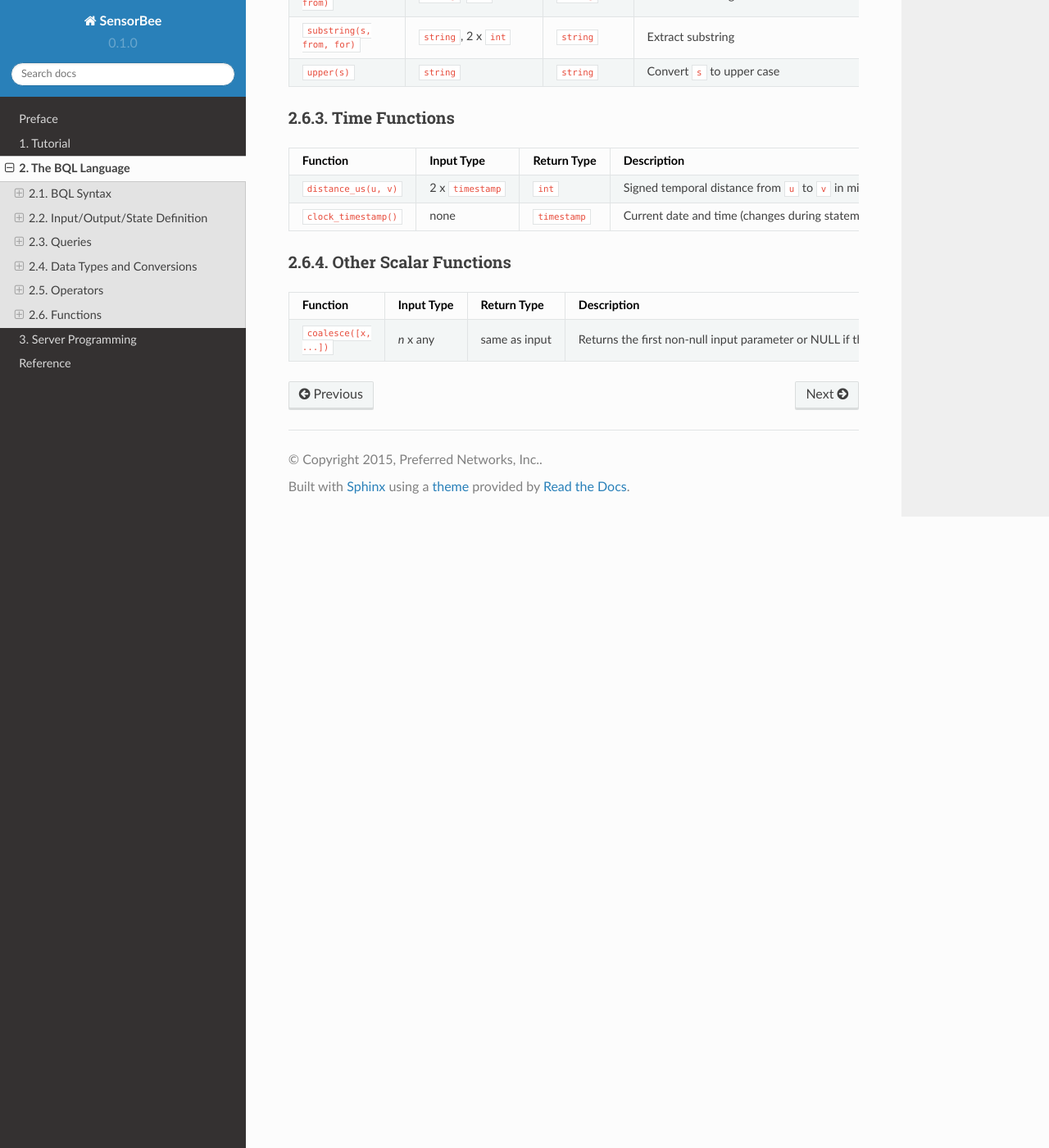
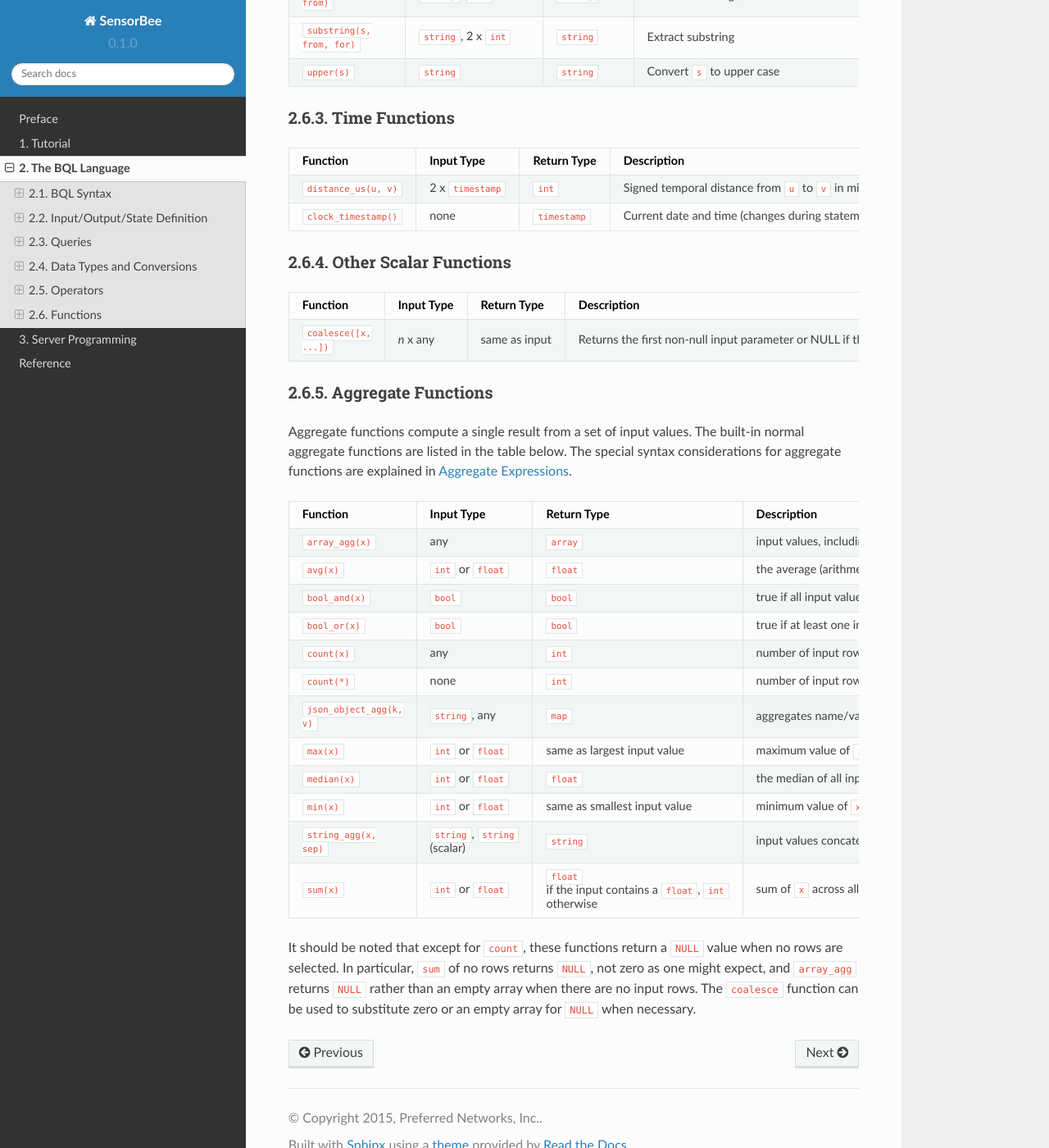
Before and after one commit to sensorbee/docs, a Sphinx documentation site: the page built from source/bql.rst, in a window 1280 px wide and 1400 px high, scrolled down 46800 px. Shown: the whole window at 82% size. Built offline with Sphinx 7.4.7 and the Read the Docs theme 2.0.0, drawn with Linux system fonts in a browser that asks for light colours.

Commit message:
added overview table for aggregate functions

```diff
--- a/source/bql/functions.rst
+++ b/source/bql/functions.rst
@@ -210,3 +210,44 @@ Other Scalar Functions
 | ``coalesce([x, ...])`` | *n* x any  | same as input | Returns the first non-null input parameter | ``coalesce(NULL, 17, 'foo')`` | ``17`` |
 |                        |            |               | or NULL if there is no such parameter      |                               |        |
 +------------------------+------------+---------------+--------------------------------------------+-------------------------------+--------+
+
+
+Aggregate Functions
+===================
+
+Aggregate functions compute a single result from a set of input values.
+The built-in normal aggregate functions are listed in the table below.
+The special syntax considerations for aggregate functions are explained in `Aggregate Expressions`_.
+
++---------------------------+---------------------------------+-----------------------------------+---------------------------------------------------------------+
+| Function                  | Input Type                      | Return Type                       | Description                                                   |
++===========================+=================================+===================================+===============================================================+
+| ``array_agg(x)``          | any                             | ``array``                         | input values, including nulls, concatenated into an array     |
++---------------------------+---------------------------------+-----------------------------------+---------------------------------------------------------------+
+| ``avg(x)``                | ``int`` or ``float``            | ``float``                         | the average (arithmetic mean) of all input values             |
++---------------------------+---------------------------------+-----------------------------------+---------------------------------------------------------------+
+| ``bool_and(x)``           | ``bool``                        | ``bool``                          | true if all input values are true, otherwise false            |
++---------------------------+---------------------------------+-----------------------------------+---------------------------------------------------------------+
+| ``bool_or(x)``            | ``bool``                        | ``bool``                          | true if at least one input value is true, otherwise false     |
++---------------------------+---------------------------------+-----------------------------------+---------------------------------------------------------------+
+| ``count(x)``              | any                             | ``int``                           | number of input rows for which ``x`` is not null              |
++---------------------------+---------------------------------+-----------------------------------+---------------------------------------------------------------+
+| ``count(*)``              | none                            | ``int``                           | number of input rows                                          |
++---------------------------+---------------------------------+-----------------------------------+---------------------------------------------------------------+
+| ``json_object_agg(k, v)`` | ``string``, any                 | ``map``                           | aggregates name/value pairs as a map                          |
++---------------------------+---------------------------------+-----------------------------------+---------------------------------------------------------------+
+| ``max(x)``                | ``int`` or ``float``            | same as largest input value       | maximum value of ``x`` across all input values                |
++---------------------------+---------------------------------+-----------------------------------+---------------------------------------------------------------+
+| ``median(x)``             | ``int`` or ``float``            | ``float``                         | the median of all input values                                |
++---------------------------+---------------------------------+-----------------------------------+---------------------------------------------------------------+
+| ``min(x)``                | ``int`` or ``float``            | same as smallest input value      | minimum value of ``x`` across all input values                |
++---------------------------+---------------------------------+-----------------------------------+---------------------------------------------------------------+
+| ``string_agg(x, sep)``    | ``string``, ``string`` (scalar) | ``string``                        | input values concatenated into a string, separated by ``sep`` |
++---------------------------+---------------------------------+-----------------------------------+---------------------------------------------------------------+
+| ``sum(x)``                | ``int`` or ``float``            | ``float`` if the input contains a | sum of ``x`` across all input values                          |
+|                           |                                 | ``float``, ``int`` otherwise      |                                                               |
++---------------------------+---------------------------------+-----------------------------------+---------------------------------------------------------------+
+
+It should be noted that except for ``count``, these functions return a ``NULL`` value when no rows are selected.
+In particular, ``sum`` of no rows returns ``NULL``, not zero as one might expect, and ``array_agg`` returns ``NULL`` rather than an empty array when there are no input rows.
+The ``coalesce`` function can be used to substitute zero or an empty array for ``NULL`` when necessary.
```
